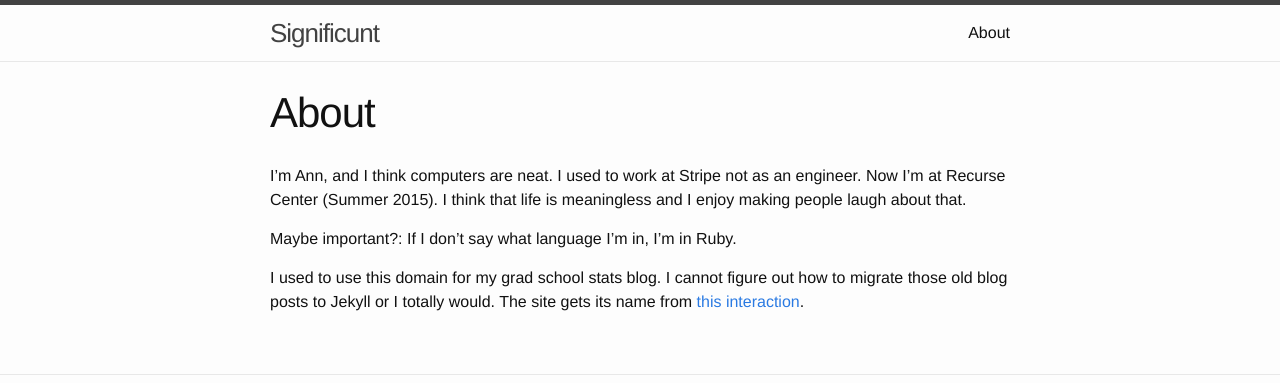
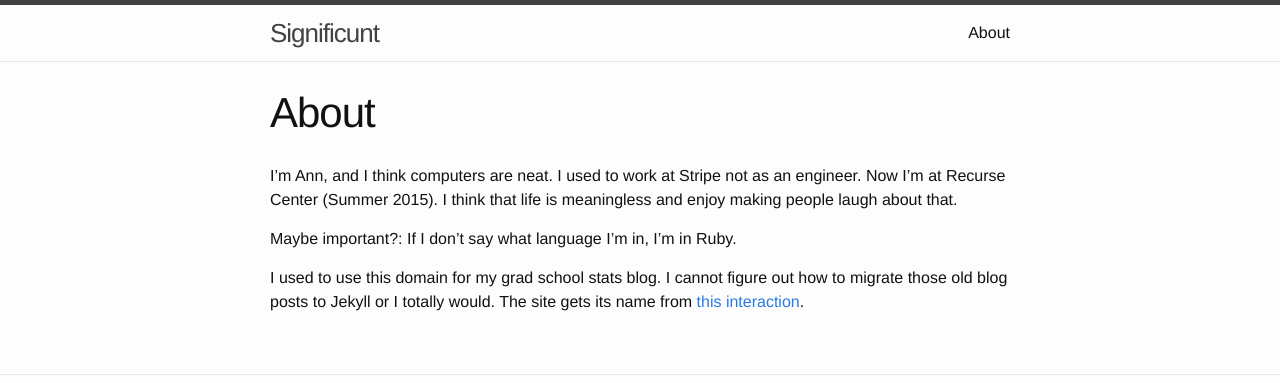
Before and after one commit to theaisforannie/theaisforannie.github.io, a Jekyll site: the page built from about.md, in a window 1280 px wide. Shown: the top 383 px of the page. Built offline with Jekyll 4.4.1, drawn with Linux system fonts in a browser that asks for light colours.

```diff
--- a/about.md
+++ b/about.md
@@ -4,7 +4,7 @@ title: About
 permalink: /about/
 ---
 
-I'm Ann, and I think computers are neat. I used to work at Stripe not as an engineer. Now I'm at Recurse Center (Summer 2015). I think that life is meaningless and I enjoy making people laugh about that.
+I'm Ann, and I think computers are neat. I used to work at Stripe not as an engineer. Now I'm at Recurse Center (Summer 2015). I think that life is meaningless and enjoy making people laugh about that.
 
 Maybe important?: If I don't say what language I'm in, I'm in Ruby.
 
```
